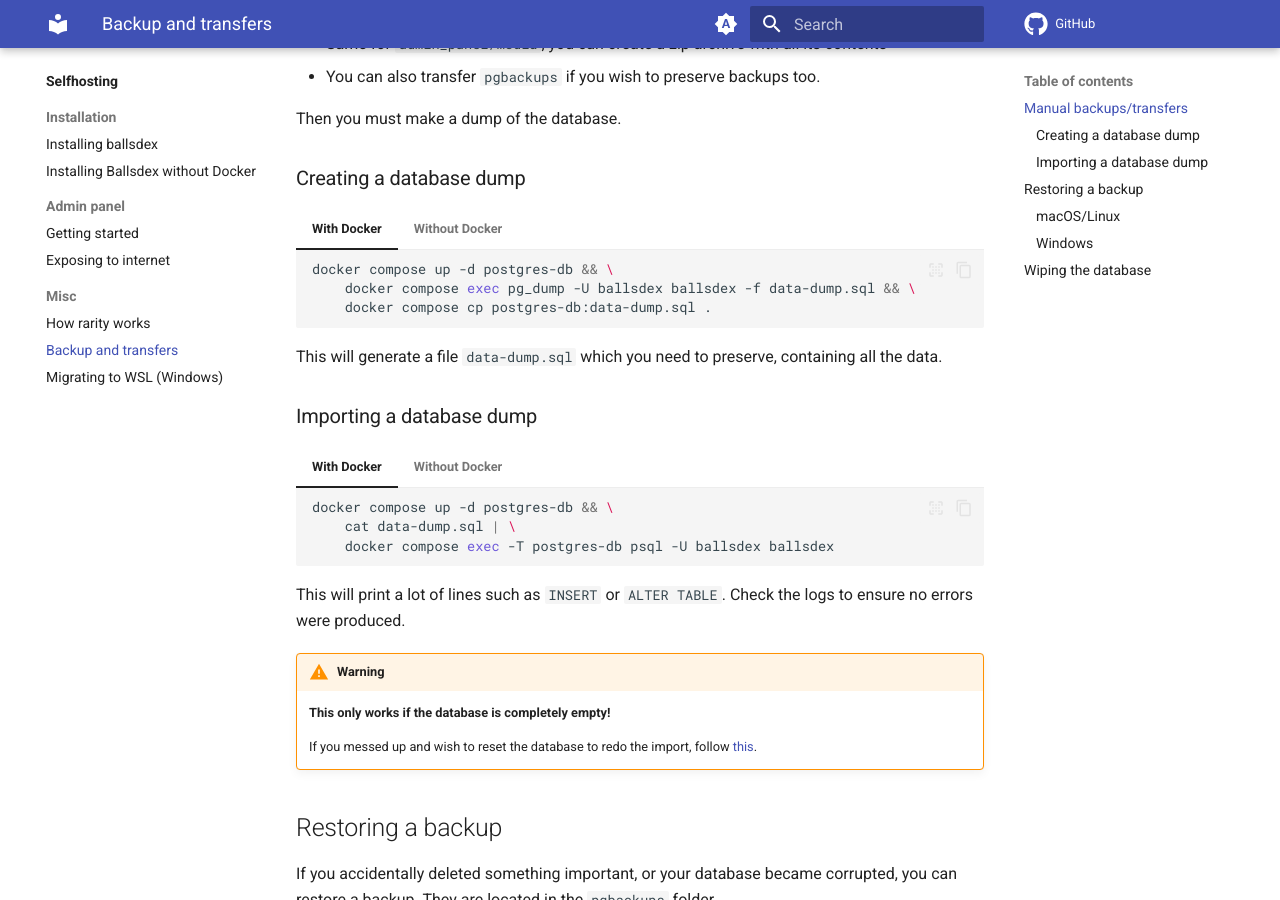
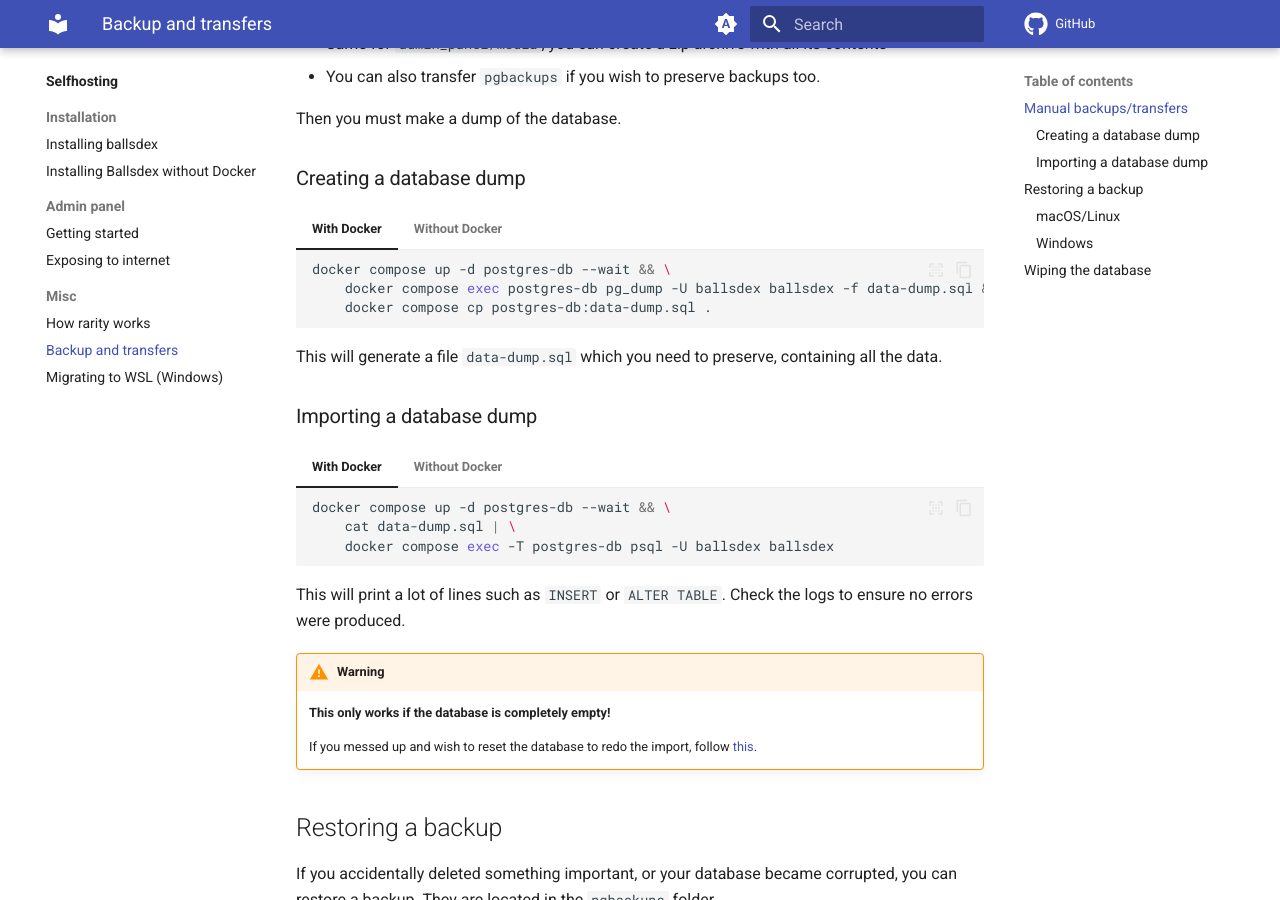
Before and after one commit to Ballsdex-Team/BallsDex-DiscordBot, an MkDocs documentation site: the page built from docs/selfhosting/misc/backup-and-transfers.md, in a window 1280 px wide and 900 px high, scrolled down 664 px. Built offline with MkDocs 1.6.1 and Material for MkDocs 9.7.7, drawn with Linux system fonts in a browser that asks for light colours; comment, search, counter and statistics services are not loaded.

Commit message:
Specify container in docker exec so it doesn't error

````diff
--- a/docs/selfhosting/misc/backup-and-transfers.md
+++ b/docs/selfhosting/misc/backup-and-transfers.md
@@ -22,8 +22,8 @@ Then you must make a dump of the database.
 === "With Docker"
 
     ```bash
-    docker compose up -d postgres-db && \
-        docker compose exec pg_dump -U ballsdex ballsdex -f data-dump.sql && \
+    docker compose up -d postgres-db --wait && \
+        docker compose exec postgres-db pg_dump -U ballsdex ballsdex -f data-dump.sql && \
         docker compose cp postgres-db:data-dump.sql .
     ```
 
@@ -40,7 +40,7 @@ This will generate a file `data-dump.sql` which you need to preserve, containing
 === "With Docker"
 
     ```bash
-    docker compose up -d postgres-db && \
+    docker compose up -d postgres-db --wait && \
         cat data-dump.sql | \
         docker compose exec -T postgres-db psql -U ballsdex ballsdex
     ```
````
